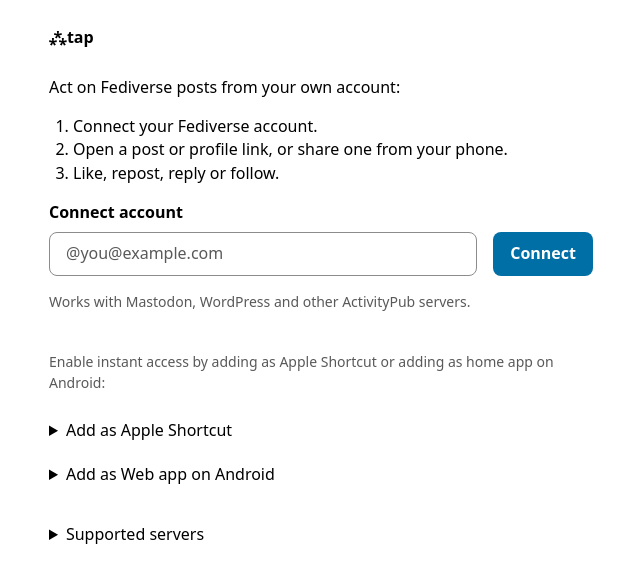
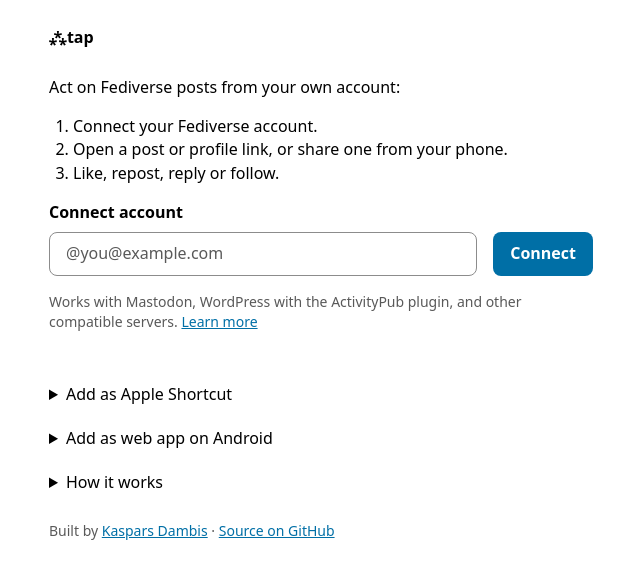
Before and after one commit to kasparsd/fedi-tap, a Svelte app: page / in a window 1280 px wide. Shown: the top 582 px of the page, without its empty margins (319-959 px from the left). Built offline with nearby package versions, Linux system fonts and the light colour scheme.

Commit message:
feat: add app footer and integration guide (#9)

```diff
--- a/src/App.svelte
+++ b/src/App.svelte
@@ -2,10 +2,11 @@
   import { serverActions } from "./lib/discovery.js";
   import { httpsUrl } from "./lib/url.js";
   import { app, cancelTask, start } from "./state.svelte.js";
+  import AboutFooter from "./components/AboutFooter.svelte";
   import AccountsSheet from "./components/AccountsSheet.svelte";
   import ActionsPlaceholder from "./components/ActionsPlaceholder.svelte";
   import ActionButtons from "./components/ActionButtons.svelte";
-    import Header from "./components/Header.svelte";
+  import Header from "./components/Header.svelte";
   import LookupForm from "./components/LookupForm.svelte";
   import Messages from "./components/Messages.svelte";
   import ReauthCard from "./components/ReauthCard.svelte";
@@ -23,6 +24,7 @@
   const usable = $derived(app.view === "ready" || app.view === "loaded");
   const grouped = $derived(serverActions(app.current, app.resolved).length > 0);
   const openingHost = $derived(httpsUrl(app.targetValue.trim())?.hostname ?? "");
+  let aboutFooter = $state();
 </script>
 
 <main data-view={app.view}>
@@ -53,7 +55,10 @@
       </section>
     {/if}
     <SignInForm />
-    <p class="quiet">Works with Mastodon, WordPress and other ActivityPub servers.</p>
+    <p class="quiet">
+      Works with Mastodon, WordPress with the ActivityPub plugin, and other compatible servers.
+      <a href="#how-it-works" onclick={() => aboutFooter?.showDetails()}>Learn more</a>
+    </p>
   {:else if app.view === "unsupported"}
     <Unsupported />
   {/if}
@@ -83,25 +88,9 @@
   <Messages section="actions" />
 
   {#if app.view !== "unsupported"}<ShortcutCard />{/if}
-
-  {#if app.view === "signed-out"}
-    <details>
-      <summary>Supported servers</summary>
-      <p class="quiet">
-        Mastodon, GoToSocial, Pleroma and Akkoma work as they are. Pixelfed should, but is less
-        tested.
-      </p>
-      <p class="quiet">
-        WordPress needs the ActivityPub plugin with its API turned on. Other servers need the
-        ActivityPub client API.
-        <a href="https://activitypub.blog/2026/04/22/8-1-0-by-the-numbers/">Setup instructions</a>
-      </p>
-      <p class="quiet">Lemmy and Misskey are not supported.</p>
-    </details>
-  {/if}
-
 </main>
 
+<AboutFooter bind:this={aboutFooter} />
 <Toast />
 <AccountsSheet />
 <ReplySheet />
--- a/src/app.css
+++ b/src/app.css
@@ -43,12 +43,14 @@ body {
   color: CanvasText;
   overflow-wrap: anywhere;
 }
-main {
+:is(main, #about) {
   max-inline-size: 36rem;
   margin-inline: auto;
-  padding: max(var(--space-2), env(safe-area-inset-top))
-    max(var(--space-2), env(safe-area-inset-right)) max(var(--space-3), env(safe-area-inset-bottom))
+  padding-inline: max(var(--space-2), env(safe-area-inset-right))
     max(var(--space-2), env(safe-area-inset-left));
+}
+main {
+  padding-block-start: max(var(--space-2), env(safe-area-inset-top));
 }
 :where(h1, h2, h3, p, ul, ol, fieldset) {
   margin: 0;
--- /dev/null
+++ b/src/components/AboutFooter.svelte
@@ -0,0 +1,64 @@
+<script>
+  let details;
+
+  export function showDetails() {
+    details.open = true;
+  }
+</script>
+
+<div id="about">
+  <details bind:this={details}>
+    <summary id="how-it-works">How it works</summary>
+
+    <section>
+      <h2>ActivityPub client API</h2>
+      <p class="quiet">
+        On WordPress, install ActivityPub 9.4 or later and
+        <a href="https://activitypub.blog/2026/04/22/8-1-0-by-the-numbers/">enable the ActivityPub API</a>
+        under Settings › ActivityPub › Advanced. This flow also works with servers that implement the
+        <a href="https://swicg.github.io/activitypub-api/basicprofile">Social API Basic Profile draft</a>.
+      </p>
+      <p class="quiet">
+        You approve access on your own server. FediTap uses OAuth with
+        <a href="https://www.rfc-editor.org/rfc/rfc7636">PKCE</a> and identifies itself with a
+        <a href="https://datatracker.ietf.org/doc/draft-ietf-oauth-client-id-metadata-document/">client metadata document</a>.
+        It asks your server to look up the post or profile and sends actions to your
+        <a href="https://www.w3.org/TR/activitypub/#client-to-server-interactions">ActivityPub outbox</a>.
+      </p>
+    </section>
+
+    <section>
+      <h2>Mastodon-compatible API</h2>
+      <p class="quiet">
+        Works with Mastodon, GoToSocial, Pleroma and Akkoma. Pixelfed support is limited to likes,
+        replies and follows, and may vary by server.
+      </p>
+      <p class="quiet">
+        FediTap <a href="https://docs.joinmastodon.org/methods/apps/">registers as an app</a> on
+        your server and asks you to approve access through
+        <a href="https://docs.joinmastodon.org/spec/oauth/">Mastodon’s OAuth flow</a>. It uses
+        <a href="https://docs.joinmastodon.org/methods/search/">Mastodon search</a> to find links
+        and the REST API to like, repost, reply or follow.
+      </p>
+    </section>
+
+    <p class="quiet">Lemmy and Misskey are unsupported.</p>
+  </details>
+
+  <footer>
+    <p class="quiet">
+      Built by <a href="https://kaspars.net/">Kaspars Dambis</a> ·
+      <a href="https://github.com/kasparsd/fedi-tap">Source on GitHub</a>
+    </p>
+  </footer>
+</div>
+
+<style>
+  #about {
+    padding-block-end: max(var(--space-3), env(safe-area-inset-bottom));
+  }
+
+  footer {
+    margin-block-start: var(--space-2);
+  }
+</style>
--- a/src/components/ShortcutCard.svelte
+++ b/src/components/ShortcutCard.svelte
@@ -4,9 +4,6 @@
 
 <!-- Both ways to share into the app are shown on every device: the page cannot tell which one is wanted. -->
 <section id="shortcut-card">
-  <p class="quiet">
-    Enable instant access by adding as Apple Shortcut or adding as home app on Android:
-  </p>
   <details id="shortcut-apple">
     <summary>Add as Apple Shortcut</summary>
     <p class="quiet">
@@ -19,7 +16,7 @@
     <a class="button" href="Open%20in%20Fediverse.shortcut" download>Add Shortcut</a>
   </details>
   <details id="shortcut-android">
-    <summary>Add as Web app on Android</summary>
+    <summary>Add as web app on Android</summary>
     <p class="quiet">
       Open the browser menu and choose Install app or Add to Home screen, then pick ⁂tap in the
       share sheet of any app to open a shared link here. Works in Chrome and Edge on any system.
```
Also changed, not shown: 2 other files (tests, documents, lock files or other folders).
